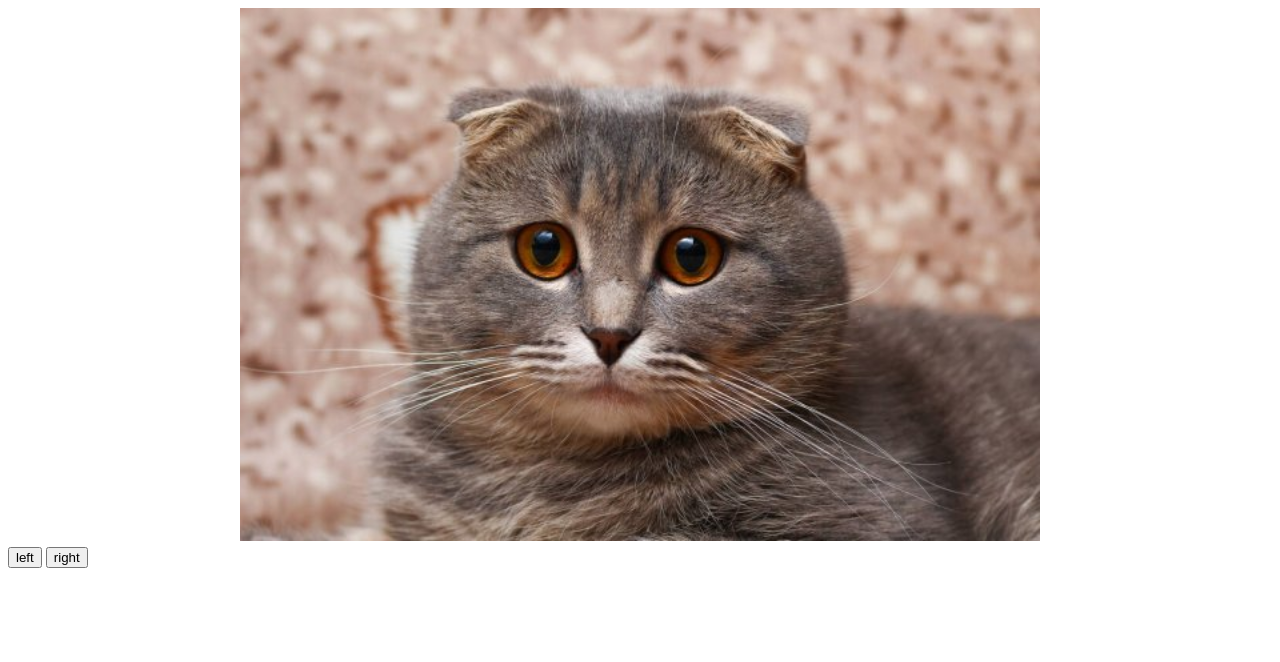
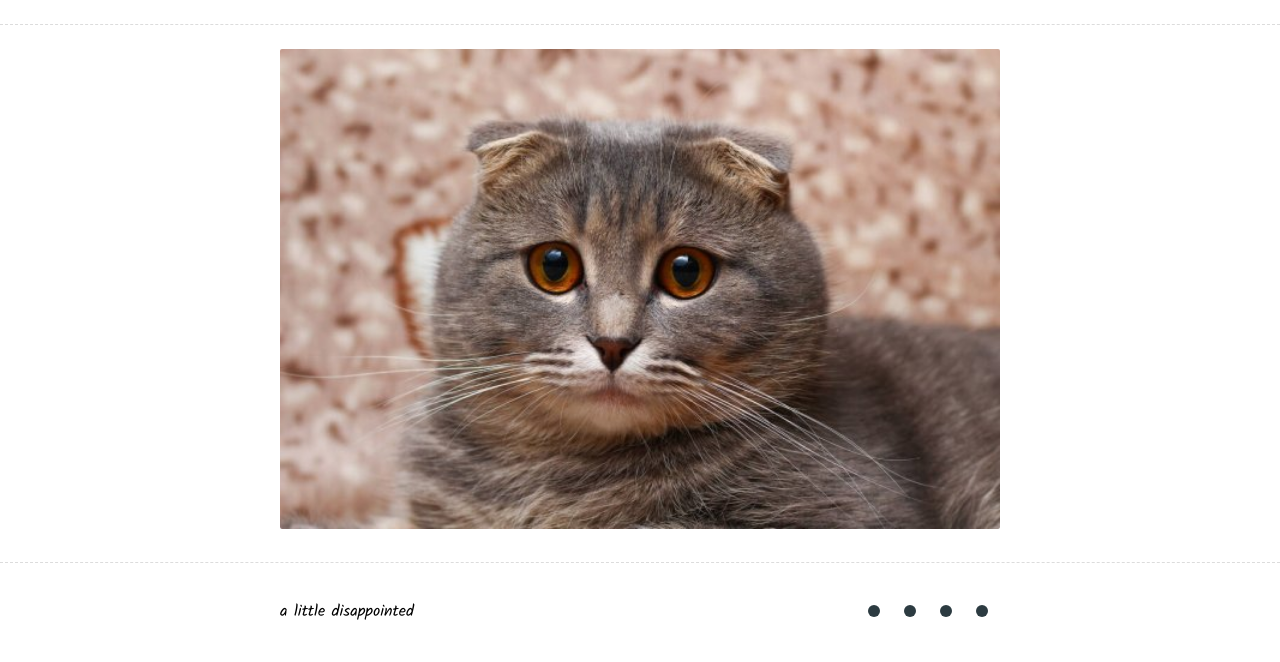
Before and after one commit to ab53/slider-css-only, a plain HTML site: page index.html in a window 1280 px wide. Drawn offline with Linux system fonts and the light colour scheme.

Commit message:
feat: add control && some css (Sat, Oct, 16, 2021 09:50:53 PM)

```diff
--- a/index.html
+++ b/index.html
@@ -5,11 +5,13 @@
   <meta http-equiv="X-UA-Compatible" content="IE=edge">
   <meta name="viewport" content="width=device-width, initial-scale=1.0">
   <title>Document</title>
-
+  <link rel="preconnect" href="https://fonts.googleapis.com">
+  <link rel="preconnect" href="https://fonts.gstatic.com" crossorigin>
+  <link href="https://fonts.googleapis.com/css2?family=Kalam&display=swap" rel="stylesheet">
   <link rel="stylesheet" href="./style.css">
 </head>
 <body>
-
+  <div class="wrap">
     <div class="container">
       <div class="carousel-wrapper">
         <div class="carousel">
@@ -26,16 +28,34 @@
             <img src="./assets/4.jpg">
           </div>
         </div>
+      </div>
+    </div>
 
+  </div>
+
+  <!-- <button class="left">left</button>
+  <button class="right">right</button> -->
+
+  <div class="container">
     <div class="carousel-control">
-        <div class="carousel-text"></div>
-        <div class="carousrl-control"></div>
+      <div class="carousel-text">a little disappointed</div>
+      <div class="carousel-dots">
+        <div class="carousel-dot">
+          <div class="carousel-dot1"></div>
+        </div>
+        <div class="carousel-dot">
+          <div class="carousel-dot1"></div>
+        </div>
+        <div class="carousel-dot">
+          <div class="carousel-dot1"></div>
+        </div>
+        <div class="carousel-dot">
+          <div class="carousel-dot1"></div>
+        </div>
       </div>
     </div>
   </div>
 
-  <button class="left">left</button>
-  <button class="right">right</button>
 
   <script src="slider.js"></script>
 </body>
--- a/slider.js
+++ b/slider.js
@@ -1 +1,32 @@
-console.log('init');
+const text = {
+  0: 'a little disappointed',
+  1: 'waiting for good',
+  2: 'very surprised',
+  3: 'angry',
+}
+
+let right = document.querySelector('.right')
+let left = document.querySelector('.left')
+let carousel = document.querySelector('.carousel')
+
+let items = document.querySelectorAll('.carousel-item')
+
+let currentSlide = 0
+
+
+
+right.addEventListener('click', (e) => {
+  console.log(e, carousel.style)
+  currentSlide += 1
+
+  console.log(e, currentSlide)
+  carousel.style.transform = `translateX(${-720 * currentSlide}px)`;
+})
+
+left.addEventListener('click', (e) => {
+  console.log(e, carousel.style)
+  currentSlide -= 1
+
+  console.log(e, currentSlide)
+  carousel.style.transform = `translateX(${-720 * currentSlide}px)`;
+})
--- a/style.css
+++ b/style.css
@@ -2,16 +2,37 @@
   box-sizing: border-box;
 }
 
+body {
+  padding: 0;
+  margin: 0;
+  font-family: Kalam;
+}
+
+.wrap {
+  margin-top: 24px;
+}
+
 .container {
-  max-width: 900px;
+  max-width: 720px;
   margin: 0 auto;
+}
+
+.wrap {
+  border-top: 1px dashed #dcdcdc;
+  border-bottom: 1px dashed #dcdcdc;
+}
+
+.carousel-wrapper {
+  padding-top: 24px;
+  padding-bottom: 24px;
+  overflow: hidden;
 }
 
 .carousel {
   display: flex;
   width: 100%;
   text-align: center;
-  overflow: hidden;
+  transition: all 0.5s;
 }
 
 .carousel-item {
@@ -21,9 +42,39 @@
 
 .carousel-item img {
   max-width: 100%;
-  width: 800px;
+  width: 720px;
+  border-radius: 2px;
 }
 
-.carousel-item:not(.active) {
-  /* display: none; */
+.carousel-control {
+  display: flex;
+  justify-content: space-between;
 }
+
+.carousel-dots {
+  display: flex;
+}
+
+.carousel-text {
+  align-self: center;
+}
+
+.carousel-dot {
+  padding: 42px 12px;
+  align-self: center;
+  cursor: pointer;
+  transition: all 0.5s;
+}
+
+.carousel-dot .carousel-dot1 {
+  display: block;
+  width: 12px;
+  height: 12px;
+  background-color: #2c3b41;
+  row-gap: 40px;
+  border-radius: 100%;
+}
+
+.carousel-dot:hover > .carousel-dot1 {
+  background-color: red;
+}
```
Lines whose indentation alone changed are shown as unchanged.
